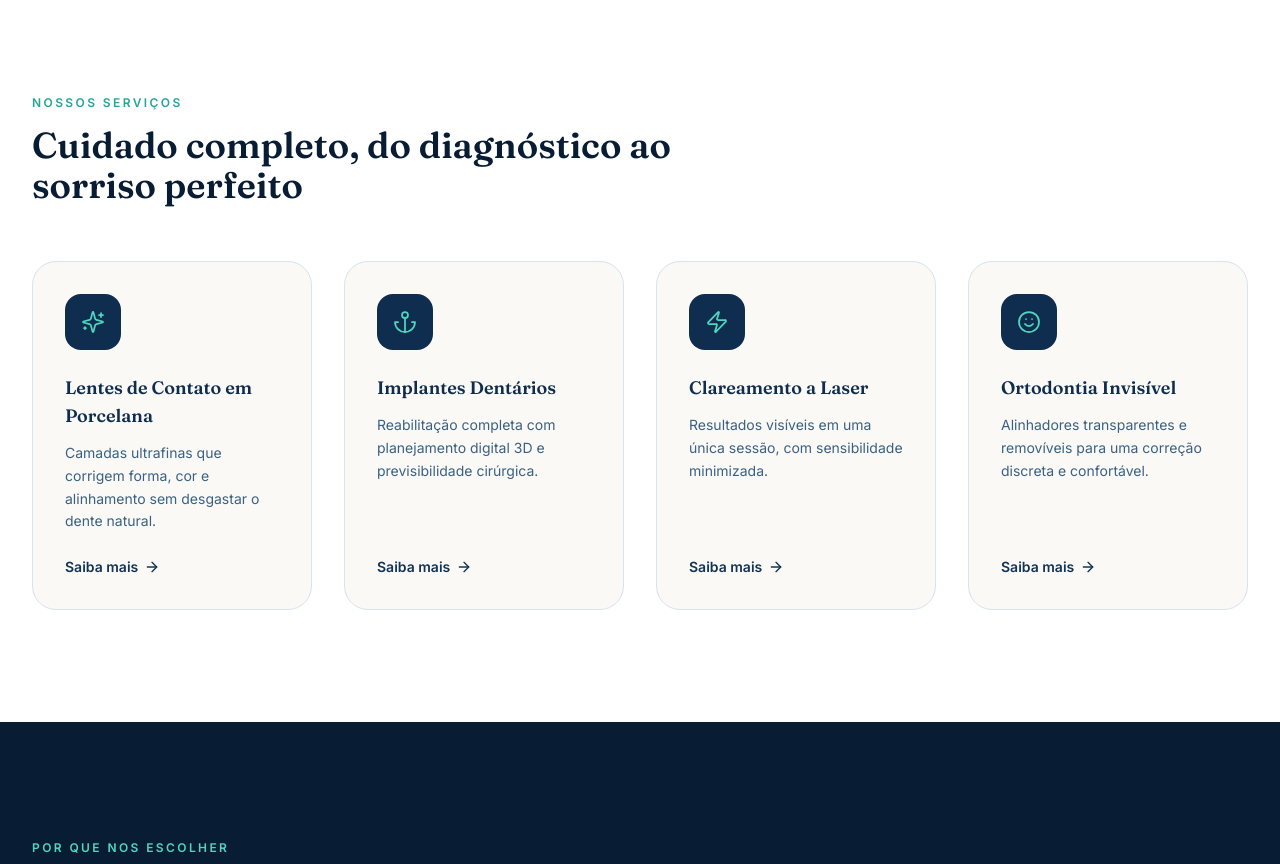
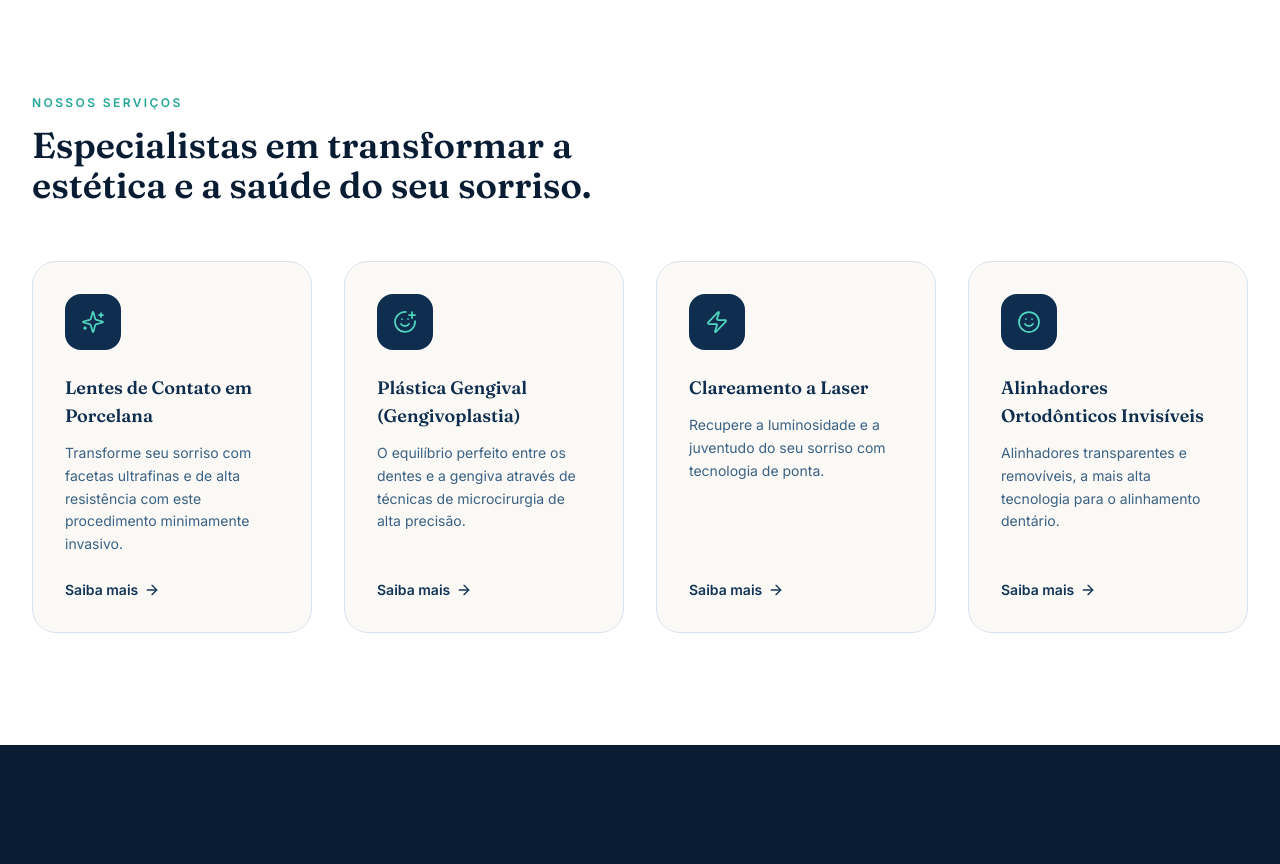
Before and after one commit to camiladdev/site-odonto, a React (Vite) app: page / in a window 1280 px wide. Shown: the part 940-1804 px from the top of the page. Built offline with nearby package versions, Linux system fonts and the light colour scheme.

Commit message:
feat: atualização de ícones e textos da seção de serviços

```diff
--- a/src/components/Services.tsx
+++ b/src/components/Services.tsx
@@ -1,4 +1,4 @@
-import { Sparkles, Anchor, Zap, Smile, ArrowRight, LucideIcon } from 'lucide-react';
+import { Sparkles, SmilePlus, Zap, Smile, ArrowRight, LucideIcon } from 'lucide-react';
 
 interface Service {
   icon: LucideIcon;
@@ -11,25 +11,25 @@ const services: Service[] = [
     icon: Sparkles,
     title: 'Lentes de Contato em Porcelana',
     description:
-      'Camadas ultrafinas que corrigem forma, cor e alinhamento sem desgastar o dente natural.',
+      'Transforme seu sorriso com facetas ultrafinas e de alta resistência com este procedimento minimamente invasivo.',
   },
   {
-    icon: Anchor,
-    title: 'Implantes Dentários',
+    icon: SmilePlus,
+    title: 'Plástica Gengival (Gengivoplastia)',
     description:
-      'Reabilitação completa com planejamento digital 3D e previsibilidade cirúrgica.',
+      'O equilíbrio perfeito entre os dentes e a gengiva através de técnicas de microcirurgia de alta precisão.',
   },
   {
     icon: Zap,
     title: 'Clareamento a Laser',
     description:
-      'Resultados visíveis em uma única sessão, com sensibilidade minimizada.',
+      'Recupere a luminosidade e a juventudo do seu sorriso com tecnologia de ponta.',
   },
   {
     icon: Smile,
-    title: 'Ortodontia Invisível',
+    title: 'Alinhadores Ortodônticos Invisíveis',
     description:
-      'Alinhadores transparentes e removíveis para uma correção discreta e confortável.',
+      'Alinhadores transparentes e removíveis, a mais alta tecnologia para o alinhamento dentário.',
   },
 ];
 
@@ -42,7 +42,7 @@ export default function Services() {
             Nossos Serviços
           </span>
           <h2 className="mt-3 font-serif text-3xl font-semibold text-navy-950 sm:text-4xl">
-            Cuidado completo, do diagnóstico ao sorriso perfeito
+            Especialistas em transformar a estética e a saúde do seu sorriso.
           </h2>
         </div>
 
```
